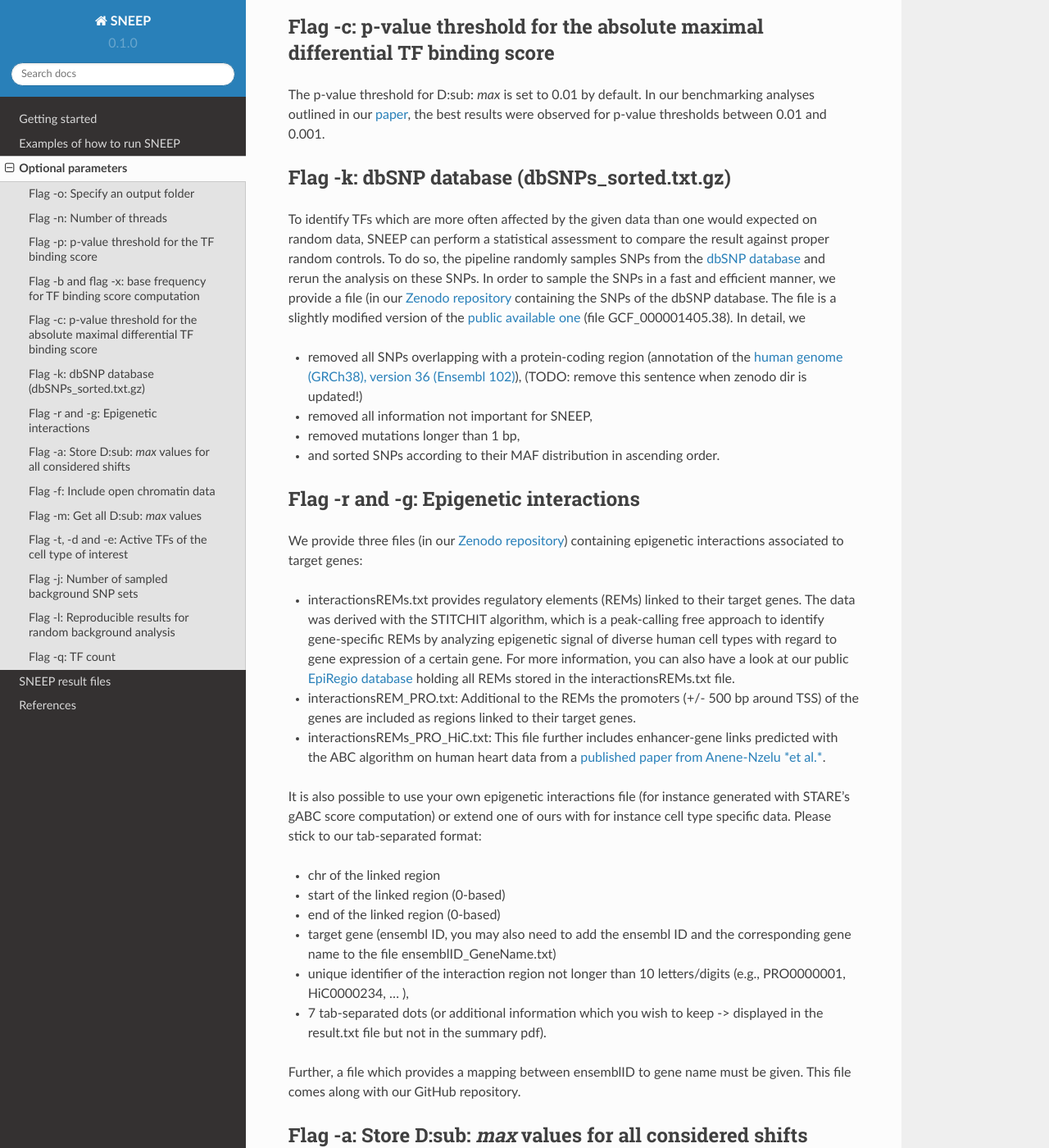
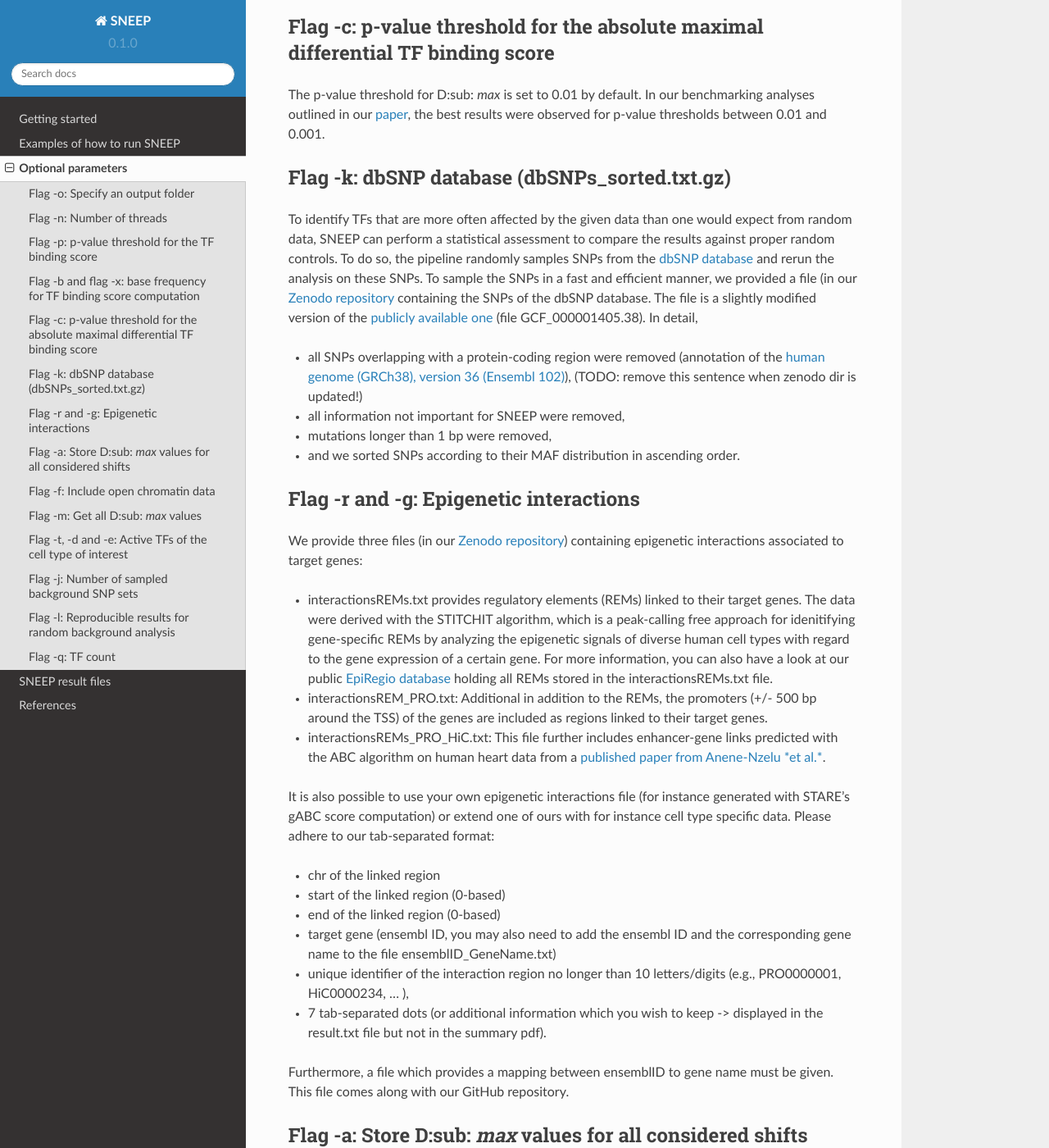
Before and after one commit to SchulzLab/SNEEP, a Sphinx documentation site: the page built from docs/detailsInput.rst, in a window 1280 px wide and 1400 px high, scrolled down 904 px. Shown: the whole window at 82% size. Built offline with Sphinx 7.4.7 and the Read the Docs theme 2.0.0, drawn with Linux system fonts in a browser that asks for light colours; pages that are not in the unit, such as notebooks, are missing from menus; some of the changed text lies outside the part shown.

Commit message:
Update detailsInput.rst

```diff
--- a/docs/detailsInput.rst
+++ b/docs/detailsInput.rst
@@ -30,42 +30,42 @@ The p-value threshold for D\ :sub: `max` is set to 0.01 by default. In our bench
 
 Flag -k: dbSNP database (dbSNPs_sorted.txt.gz)
 ===============================================
-To identify TFs which are more often affected by the given data than one would expected on random data, SNEEP can perform a statistical assessment to compare the result against proper random controls. To do so, the pipeline randomly samples SNPs from the `dbSNP database <https://www.ncbi.nlm.nih.gov/snp/>`_ and rerun the analysis on these SNPs.
-In order to sample the SNPs in a fast and efficient manner, we provide a file (in our `Zenodo repository <https://zenodo.org/record/4892591>`_ containing the SNPs of the dbSNP database.  The file is a slightly modified version of the `public available one <ttps://ftp.ncbi.nlm.nih.gov/snp/latest_release/VCF/>`_ (file GCF_000001405.38). In detail, we
+To identify TFs that are more often affected by the given data than one would expect from random data, SNEEP can perform a statistical assessment to compare the results against proper random controls. To do so, the pipeline randomly samples SNPs from the `dbSNP database <https://www.ncbi.nlm.nih.gov/snp/>`_ and rerun the analysis on these SNPs.
+To sample the SNPs in a fast and efficient manner, we provided a file (in our `Zenodo repository <https://zenodo.org/record/4892591>`_ containing the SNPs of the dbSNP database.  The file is a slightly modified version of the `publicly available one <ttps://ftp.ncbi.nlm.nih.gov/snp/latest_release/VCF/>`_ (file GCF_000001405.38). In detail,
 
--	removed all SNPs overlapping with a protein-coding region (annotation of the `human genome (GRCh38), version 36 (Ensembl 102) <https://www.gencodegenes.org/human/release_36.html>`_), (TODO: remove this sentence when zenodo dir is updated!)
--	removed all information not important for SNEEP,
--	removed mutations longer than 1 bp,
--	and sorted SNPs according to their MAF distribution in ascending order.
+-	all SNPs overlapping with a protein-coding region were removed (annotation of the `human genome (GRCh38), version 36 (Ensembl 102) <https://www.gencodegenes.org/human/release_36.html>`_), (TODO: remove this sentence when zenodo dir is updated!)
+-	all information not important for SNEEP were removed,
+-	mutations longer than 1 bp were removed,
+-	and we sorted SNPs according to their MAF distribution in ascending order.
 
 Flag -r and -g: Epigenetic interactions
 ===============================================
 We provide three files (in our `Zenodo repository <https://zenodo.org/record/4892591>`_) containing epigenetic interactions associated to target genes:
 
--	interactionsREMs.txt provides regulatory elements (REMs) linked to their target genes. The data was derived with the STITCHIT algorithm, which is a peak-calling free approach to identify gene-specific REMs by analyzing epigenetic signal of diverse human cell types with regard to gene expression of a certain gene. For more information, you can also have a look at our public `EpiRegio database <https://epiregio.de>`_ holding all REMs stored in the interactionsREMs.txt file.
--	interactionsREM_PRO.txt: Additional to the REMs the promoters (+/- 500 bp around TSS) of the genes are included as regions linked to their target genes.
+-	interactionsREMs.txt provides regulatory elements (REMs) linked to their target genes. The data were derived with the STITCHIT algorithm, which is a peak-calling free approach for idenitifying gene-specific REMs by analyzing the epigenetic signals of diverse human cell types with regard to the gene expression of a certain gene. For more information, you can also have a look at our public `EpiRegio database <https://epiregio.de>`_ holding all REMs stored in the interactionsREMs.txt file.
+-	interactionsREM_PRO.txt: Additional in addition to the REMs, the promoters (+/- 500 bp around the TSS) of the genes are included as regions linked to their target genes.
 -	interactionsREMs_PRO_HiC.txt: This file further includes enhancer-gene links predicted with the ABC algorithm on human heart data from a `published paper from Anene-Nzelu *et al.* <https://www.ahajournals.org/doi/10.1161/CIRCULATIONAHA.120.046040?url_ver=Z39.88-2003&rfr_id=ori:rid:crossref.org&rfr_dat=cr_pub%20%200pubmed>`_.
 
-It is also possible to use your own epigenetic interactions file (for instance generated with STARE's gABC score computation) or extend one of ours with for instance cell type specific data. Please stick to our tab-separated format:
+It is also possible to use your own epigenetic interactions file (for instance generated with STARE's gABC score computation) or extend one of ours with for instance cell type specific data. Please adhere to our tab-separated format:
 
 -	chr of the linked region
 -	start of the linked region (0-based)
 -	end of the linked region (0-based)
 -	target gene (ensembl ID, you may also need to add the ensembl ID and the corresponding gene name to the file ensemblID_GeneName.txt)
--	unique identifier of the interaction region not longer than 10 letters/digits (e.g., PRO0000001, HiC0000234, … ),
+-	unique identifier of the interaction region no longer than 10 letters/digits (e.g., PRO0000001, HiC0000234, … ),
 -	7 tab-separated dots (or additional information which you wish to keep -> displayed in the result.txt file but not in the summary pdf).
 
-Further, a file which provides a mapping between ensemblID to gene name must be given. This file comes along with our GitHub repository.
+Furthermore, a file which provides a mapping between ensemblID to gene name must be given. This file comes along with our GitHub repository.
 
 
 Flag -a: Store D\ :sub:  `max`  values for all considered shifts
 =====================================================
-If this flag is set, for all shifts that exceed the TF binding affinity p-value threshold the resulting D-max value and the corresponding p-value is stored in <outputDir>/AllDiffBindAffinity.txt
+If this flag is set, for all shifts that exceed the TF binding score p-value threshold, the resulting D-max value and the corresponding p-value are stored in <outputDir>/AllDiffBindAffinity.txt
 
 Flag -f: Include open chromatin data
 ======================================
 
-To consider only the SNPs which overlap with  cell type specific open chromatin data, a peak file in bed-format can be specified with this flag.
+To consider only the SNPs that overlap with  cell type-specific open chromatin data, a peak file in bed-format can be specified with this flag.
 
 Flag -m: Get all D\ :sub:  `max`  values
 ===============================
@@ -74,17 +74,17 @@ If this flag is set all absolute maximal differential TF binding scores are prin
 
 Flag -t, -d and -e: Active TFs of the cell type of interest
 =============================================================
-In order to only consider the TFs which are expressed in your analysed cell type or tissue our computational approach needs three additional information. A file containing the expression value per TF (-t),  a threshold to decide which TFs are active and a mapping between the ensemblID and the TF name, The last file is provided in our GitHub repository for the TF set used within our analyses.
+To consider only the TFs that are expressed in the analyzed cell type or tissue, our computational approach requires three pieces of information. A file tthat contains the expression value per TF (-t),  a threshold for deciding which TFs are active and a mapping between the ensemblID and the TF name. The last file is provided in our GitHub repository for the TF set used within our analyses.
 
 Flag -j: Number of sampled background SNP sets
 =================================================
 
-With this flag the number of background rounds can be specified. Default: -j 0.
+With this flag, the number of background rounds can be specified. Default: -j 0.
 
 Flag -l: Reproducible results for random background analysis
 ==============================================================
-In order to reproduce the result of the random background analysis we recommend to specific a seed variable. Default: -l 1.
+To reproduce the results of the random background analysis, we recommend the use of a specific seed variable. Default: -l 1.
 
 Flag -q:  TF count
 =====================
-This flags allows to exclude TFs from the baclground sampling which do not exceed a TF count. Default: -q 0
+This flag allows us to exclude TFs from the background sampling that do not exceed a TF count. Default: -q 0
```
